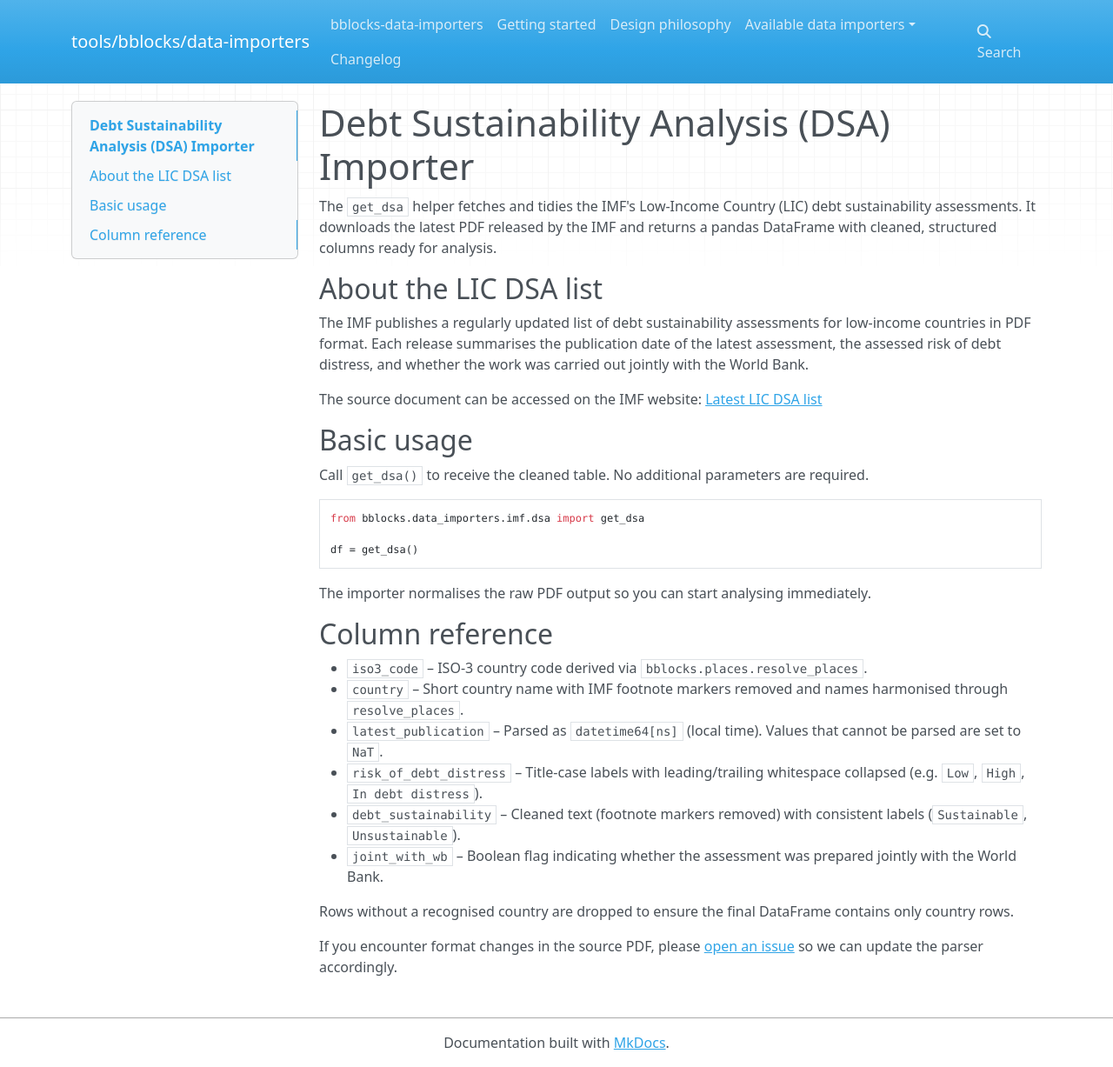
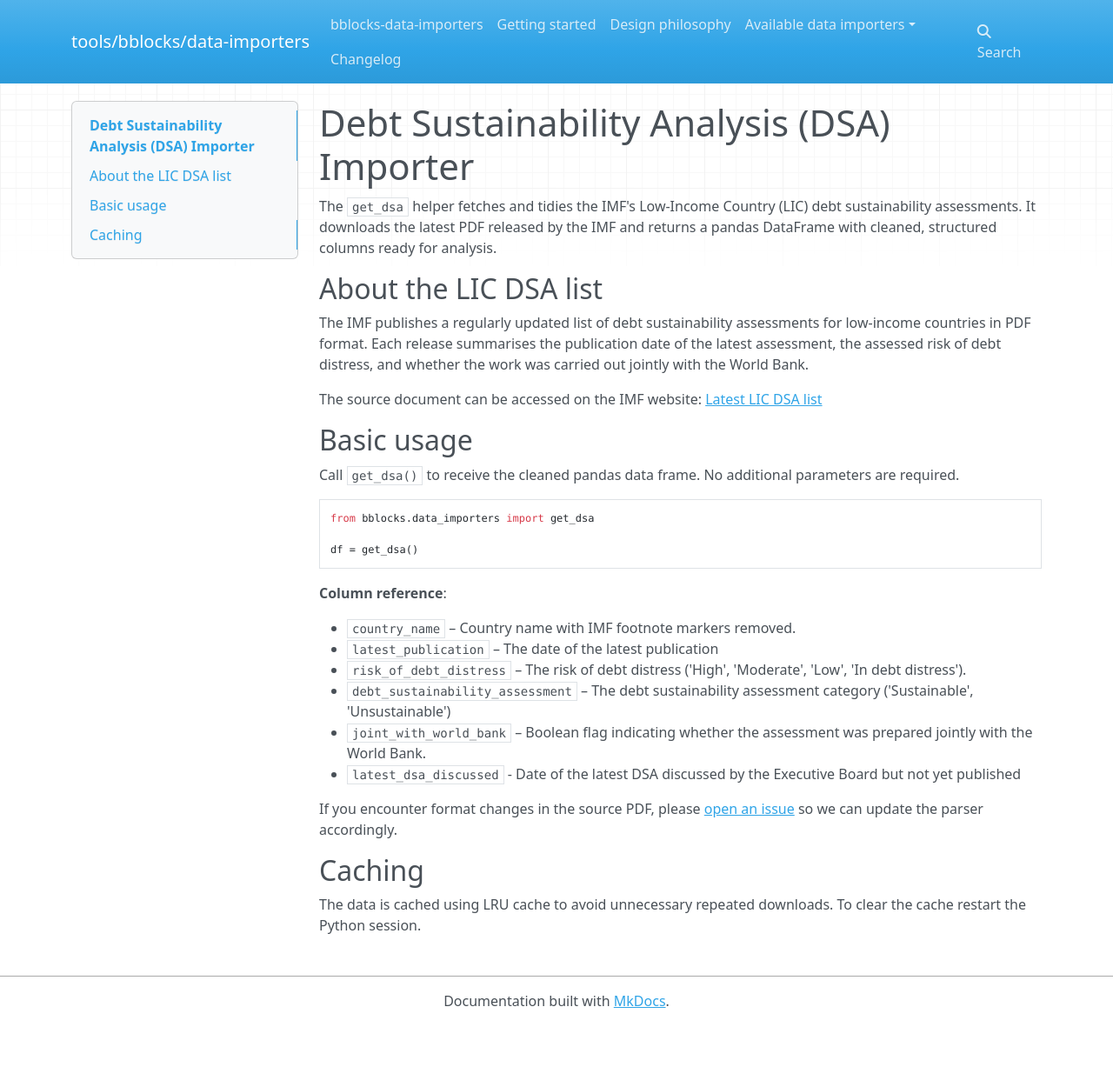
Before and after one commit to ONEcampaign/bblocks_data_importers, an MkDocs documentation site: the page built from docs/docs/importers/dsa.md, in a window 1280 px wide and 1227 px high. Shown: the whole window at 87% size. Built offline with MkDocs 1.6.1, drawn with Linux system fonts in a browser that asks for light colours; nearby versions of some CDN libraries.

Commit message:
update docs

````diff
--- a/docs/docs/importers/dsa.md
+++ b/docs/docs/importers/dsa.md
@@ -14,27 +14,30 @@ The source document can be accessed on the IMF website: [Latest LIC DSA list](ht
 
 ## Basic usage
 
-Call `get_dsa()` to receive the cleaned table. No additional parameters are required.
+Call `get_dsa()` to receive the cleaned pandas data frame. No additional parameters are required.
 
 ```python
-from bblocks.data_importers.imf.dsa import get_dsa
+from bblocks.data_importers import get_dsa
 
 df = get_dsa()
 ```
 
-The importer normalises the raw PDF output so you can start analysing immediately.
 
-## Column reference
+**Column reference**:
 
-- `iso3_code` – ISO-3 country code derived via `bblocks.places.resolve_places`.
-- `country` – Short country name with IMF footnote markers removed and names harmonised through `resolve_places`.
-- `latest_publication` – Parsed as `datetime64[ns]` (local time). Values that cannot be parsed are set to `NaT`.
-- `risk_of_debt_distress` – Title-case labels with leading/trailing whitespace collapsed (e.g. `Low`, `High`, `In debt distress`).
-- `debt_sustainability` – Cleaned text (footnote markers removed) with consistent labels (`Sustainable`, `Unsustainable`).
-- `joint_with_wb` – Boolean flag indicating whether the assessment was prepared jointly with the World Bank.
-
-Rows without a recognised country are dropped to ensure the final DataFrame contains only country rows.
+- `country_name` – Country name with IMF footnote markers removed.
+- `latest_publication` – The date of the latest publication
+- `risk_of_debt_distress` – The risk of debt distress ('High', 'Moderate', 'Low', 'In debt distress').
+- `debt_sustainability_assessment` – The debt sustainability assessment category ('Sustainable', 'Unsustainable')
+- `joint_with_world_bank` – Boolean flag indicating whether the assessment was prepared jointly with the World Bank.
+- `latest_dsa_discussed` - Date of the latest DSA discussed by the Executive Board but not yet published
 
 
 If you encounter format changes in the source PDF, please [open an issue](https://github.com/ONEcampaign/bblocks_data_importers/issues)
 so we can update the parser accordingly.
+
+
+## Caching
+
+The data is cached using LRU cache to avoid unnecessary repeated downloads. To
+clear the cache restart the Python session.
````
